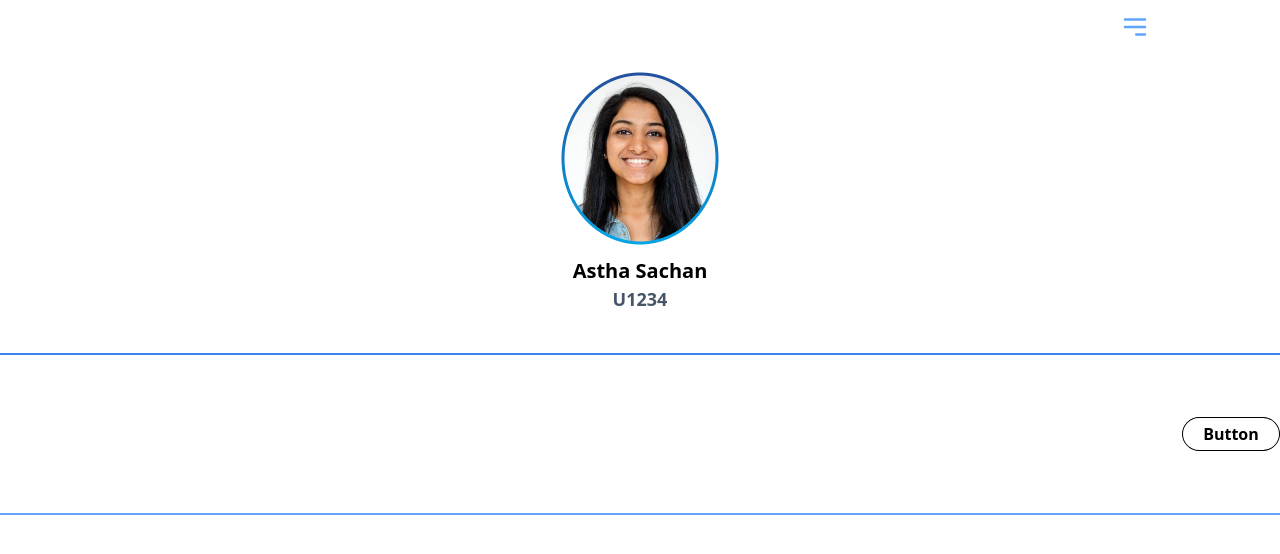
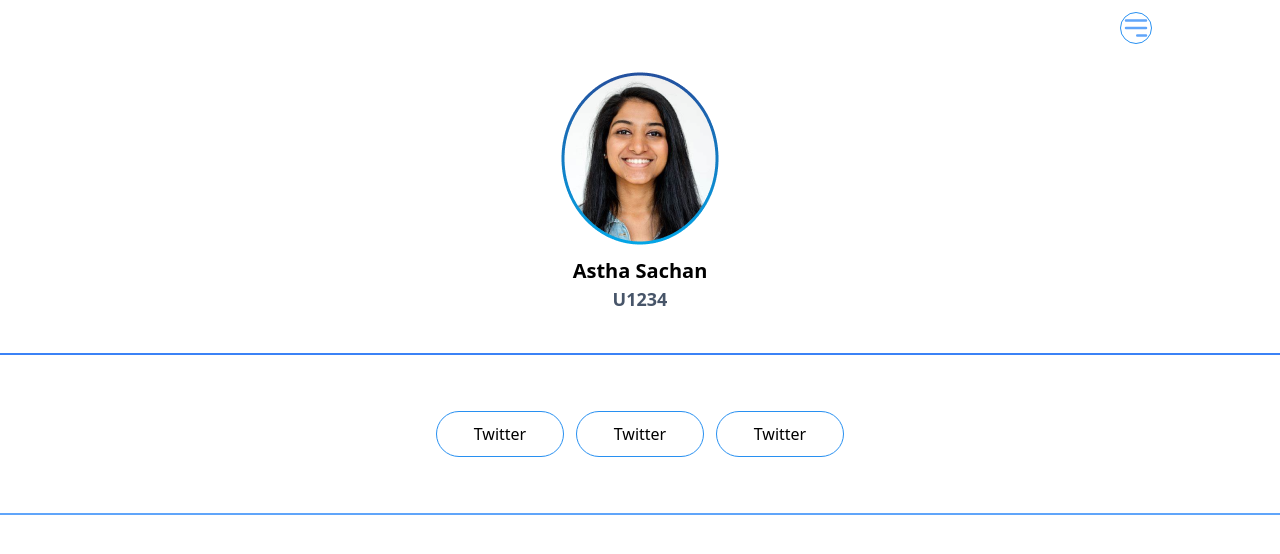
Before and after one commit to shamshadhusain3/TaskFlow, a React (Vite) app: page /dashboard in a window 1280 px wide. Shown: the top 554 px of the page. Built offline with nearby package versions, Linux system fonts and the light colour scheme.

Commit message:
button component added for profil

```diff
--- a/src/components/Dashboard.jsx
+++ b/src/components/Dashboard.jsx
@@ -18,8 +18,18 @@ function Dashboard() {
                   <h1 className="user-id text-slate-600 font-semibold text-lg">U1234</h1>
                   </div>
             </div>
-            <div className="buttonSection h-[20vh] w-full border-b-2 border-blue-400 btn-container justify-end items-center flex ">
+            <div className="buttonSection h-[20vh] w-full border-b-2 border-blue-400 btn-container flex justify-center items-center gap-3">
 
+                <Button
+                //  text="Profile"
+                // bg="bg-blue-300"
+                // border="border-blue-500"
+                />
+                <Button
+                //  text="Profile"
+                // bg="bg-blue-300"
+                // border="border-blue-500"
+                />
                 <Button
                 //  text="Profile"
                 // bg="bg-blue-300"
--- a/src/components/ui/miniComponents/button/Button.jsx
+++ b/src/components/ui/miniComponents/button/Button.jsx
@@ -1,25 +1,16 @@
-import React from 'react'
-import '.'
+import React from 'react';
+import "./button.css"
 
-export function Button({text,bg,border}) {
+export const Button = () => {
   return (
+    /* From Uiverse.io by mrhyddenn */
+<button className='w-32 flex justify-center items-center'>
+    {/* <svg viewBox="0 0 16 16" className="bi bi-twitter p-5" fill="currentColor" height="18" width="18" xmlns="http://www.w3.org/2000/svg">
+        <path d="M5.026 15c6.038 0 9.341-5.003 9.341-9.334 0-.14 0-.282-.006-.422A6.685 6.685 0 0 0 16 3.542a6.658 6.658 0 0 1-1.889.518 3.301 3.301 0 0 0 1.447-1.817 6.533 6.533 0 0 1-2.087.793A3.286 3.286 0 0 0 7.875 6.03a9.325 9.325 0 0 1-6.767-3.429 3.289 3.289 0 0 0 1.018 4.382A3.323 3.323 0 0 1 .64 6.575v.045a3.288 3.288 0 0 0 2.632 3.218 3.203 3.203 0 0 1-.865.115 3.23 3.23 0 0 1-.614-.057 3.283 3.283 0 0 0 3.067 2.277A6.588 6.588 0 0 1 .78 13.58a6.32 6.32 0 0 1-.78-.045A9.344 9.344 0 0 0 5.026 15z"></path>
+    </svg> */}
+    <span>Twitter</span>
+</button>
+  );
+};
 
-    <button className="relative inline-flex items-center justify-center px-12 py-4 border border-black rounded-full font-bold text-white bg-black overflow-hidden transition-transform duration-200 transform hover:translate-y-full">
-    <div className="absolute inset-0 flex items-center justify-center bg-white text-black transition-transform duration-200 transform translate-y-0 hover:translate-y-full">
-      Button
-    </div>
-    <div className="absolute inset-0 flex items-center justify-center text-white">
-      <div className="flex gap-1">
-        <span className="opacity-0 translate-y-[-15px] transition-transform duration-200 delay-100 hover:opacity-100 hover:translate-y-0">B</span>
-        <span className="opacity-0 translate-y-[-15px] transition-transform duration-200 delay-200 hover:opacity-100 hover:translate-y-0">U</span>
-        <span className="opacity-0 translate-y-[-15px] transition-transform duration-200 delay-300 hover:opacity-100 hover:translate-y-0">T</span>
-        <span className="opacity-0 translate-y-[-15px] transition-transform duration-200 delay-400 hover:opacity-100 hover:translate-y-0">T</span>
-        <span className="opacity-0 translate-y-[-15px] transition-transform duration-200 delay-500 hover:opacity-100 hover:translate-y-0">O</span>
-        <span className="opacity-0 translate-y-[-15px] transition-transform duration-200 delay-600 hover:opacity-100 hover:translate-y-0">N</span>
-      </div>
-    </div>
-  </button>
-
-
-  )
-}
+// export default Button;
--- a/src/components/ui/miniComponents/button/button.css
+++ b/src/components/ui/miniComponents/button/button.css
@@ -1,109 +1,50 @@
-/* From Uiverse.io by doniaskima */
-.btn-53,
-.btn-53 *,
-.btn-53 :after,
-.btn-53 :before,
-.btn-53:after,
-.btn-53:before {
-  border: 0 solid;
-  box-sizing: border-box;
+/* From Uiverse.io by mrhyddenn */
+button {
+  background: transparent;
+  position: relative;
+  padding: 5px 15px;
+  display: flex;
+  align-items: center;
+  font-size: 17px;
+  font-weight: 600;
+  text-decoration: none;
+  cursor: pointer;
+  border: 1px solid rgb(40, 144, 241);
+  border-radius: 25px;
+  outline: none;
+  overflow: hidden;
+  color: rgb(40, 144, 241);
+  transition: color 0.3s 0.1s ease-out;
+  text-align: center;
 }
 
-.btn-53 {
-  -webkit-tap-highlight-color: transparent;
-  -webkit-appearance: button;
-  background-color: #000;
-  background-image: none;
-  color: #fff;
-  cursor: pointer;
-  font-family: ui-sans-serif, system-ui, -apple-system, BlinkMacSystemFont,
-    Segoe UI, Roboto, Helvetica Neue, Arial, Noto Sans, sans-serif,
-    Apple Color Emoji, Segoe UI Emoji, Segoe UI Symbol, Noto Color Emoji;
-  font-size: 100%;
-  line-height: 1.5;
-  margin: 0;
-  -webkit-mask-image: -webkit-radial-gradient(#000, #fff);
-  padding: 0;
+button span {
+  margin: 10px;
 }
 
-.btn-53:disabled {
-  cursor: default;
+button::before {
+  position: absolute;
+  top: 0;
+  left: 0;
+  right: 0;
+  bottom: 0;
+  margin: auto;
+  content: '';
+  border-radius: 50%;
+  display: block;
+  width: 20em;
+  height: 20em;
+  left: -5em;
+  text-align: center;
+  transition: box-shadow 0.5s ease-out;
+  z-index: -1;
 }
 
-.btn-53:-moz-focusring {
-  outline: auto;
+button:hover {
+  color: #fff;
+  border: 1px solid rgb(40, 144, 241);
 }
 
-.btn-53 svg {
-  display: block;
-  vertical-align: middle;
+button:hover::before {
+  box-shadow: inset 0 0 0 10em rgb(40, 144, 241);
 }
-
-.btn-53 [hidden] {
-  display: none;
-}
-
-.btn-53 {
-  border: 1px solid;
-  border-radius: 999px;
-  box-sizing: border-box;
-  display: block;
-  font-weight: 900;
-  overflow: hidden;
-  padding: 1.2rem 3rem;
-  position: relative;
-  text-transform: uppercase;
-}
-
-.btn-53 .original {
-  background: #fff;
-  color: #000;
-  display: grid;
-  inset: 0;
-  place-content: center;
-  position: absolute;
-  transition: transform 0.2s cubic-bezier(0.87, 0, 0.13, 1);
-}
-
-.btn-53:hover .original {
-  transform: translateY(100%);
-}
-
-.btn-53 .letters {
-  display: inline-flex;
-}
-
-.btn-53 span {
-  opacity: 0;
-  transform: translateY(-15px);
-  transition: transform 0.2s cubic-bezier(0.87, 0, 0.13, 1), opacity 0.2s;
-}
-
-.btn-53 span:nth-child(2n) {
-  transform: translateY(15px);
-}
-
-.btn-53:hover span {
-  opacity: 1;
-  transform: translateY(0);
-}
-
-.btn-53:hover span:nth-child(2) {
-  transition-delay: 0.1s;
-}
-
-.btn-53:hover span:nth-child(3) {
-  transition-delay: 0.2s;
-}
-
-.btn-53:hover span:nth-child(4) {
-  transition-delay: 0.3s;
-}
-
-.btn-53:hover span:nth-child(5) {
-  transition-delay: 0.4s;
-}
-
-.btn-53:hover span:nth-child(6) {
-  transition-delay: 0.5s;
-}
```
